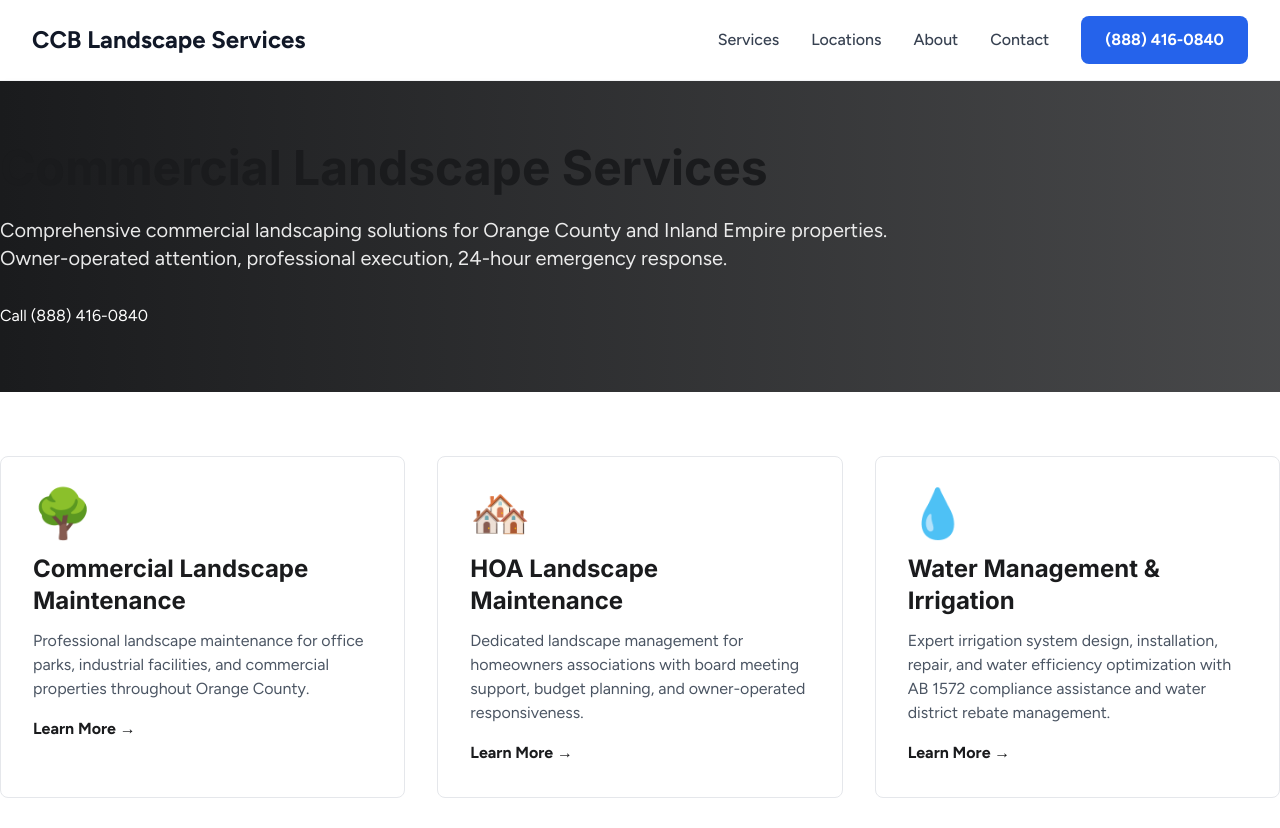
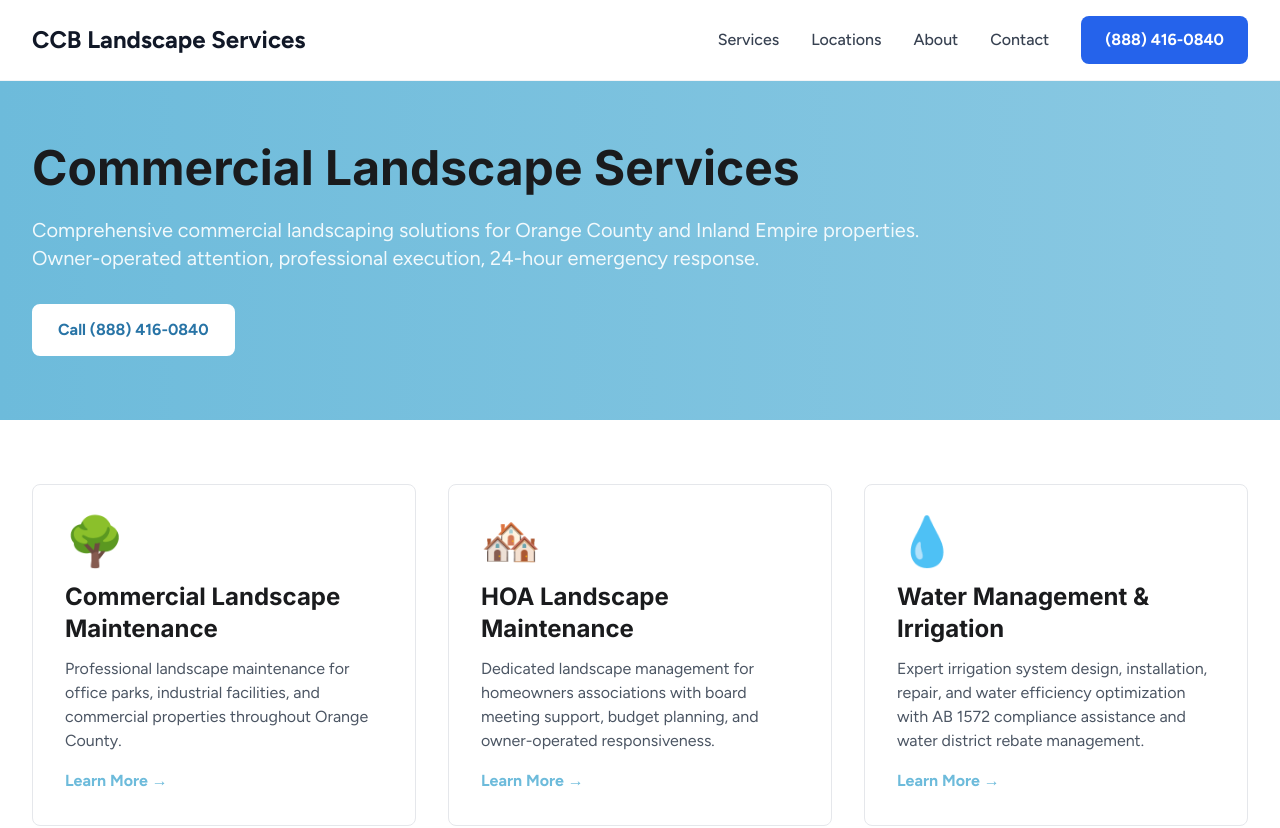
Before and after one commit to brandonkidd/CCBLandscape, a Next.js app: page /services in a window 1280 px wide. Shown: the top 828 px of the page. Built offline with nearby package versions, Linux system fonts and the light colour scheme.

Commit message:
FIX: Add missing CSS utility classes - buttons, containers, colors now work

```diff
--- a/app/globals.css
+++ b/app/globals.css
@@ -2,17 +2,21 @@
 @tailwind components;
 @tailwind utilities;
 
-/* Exact Framer template styling */
+/* Framer-inspired design system */
 @layer base {
   :root {
-    /* Exact font setup from Framer */
     --font-body: var(--font-figtree), -apple-system, BlinkMacSystemFont, 'Segoe UI', sans-serif;
     --font-heading: var(--font-inter), -apple-system, BlinkMacSystemFont, 'Segoe UI', sans-serif;
+
+    /* Brand colors */
+    --color-primary: #6DBBDB;
+    --color-primary-dark: #2874A6;
+    --color-accent: #059669;
   }
 
   body {
     font-family: var(--font-body);
-    color: rgb(26, 27, 29); /* Dark gray text */
+    color: rgb(26, 27, 29);
     line-height: 1.5;
     -webkit-font-smoothing: antialiased;
     -moz-osx-font-smoothing: grayscale;
@@ -21,12 +25,77 @@
   h1, h2, h3, h4, h5, h6 {
     font-family: var(--font-heading);
     font-weight: 700;
-    color: rgb(26, 27, 29); /* Dark text for headers */
+    color: rgb(26, 27, 29);
     line-height: 1.2;
   }
 }
 
-/* Clean transitions */
+/* Utility classes used throughout the site */
+@layer components {
+  .container-custom {
+    max-width: 1280px;
+    margin-left: auto;
+    margin-right: auto;
+    padding-left: 1rem;
+    padding-right: 1rem;
+  }
+
+  @media (min-width: 640px) {
+    .container-custom {
+      padding-left: 1.5rem;
+      padding-right: 1.5rem;
+    }
+  }
+
+  @media (min-width: 1024px) {
+    .container-custom {
+      padding-left: 2rem;
+      padding-right: 2rem;
+    }
+  }
+
+  .btn-primary {
+    display: inline-block;
+    background-color: var(--color-primary);
+    color: white;
+    font-weight: 600;
+    padding: 0.75rem 1.5rem;
+    border-radius: 0.5rem;
+    transition: all 0.2s ease;
+  }
+
+  .btn-primary:hover {
+    background-color: var(--color-primary-dark);
+    transform: translateY(-1px);
+  }
+
+  .btn-secondary {
+    display: inline-block;
+    background-color: white;
+    color: var(--color-primary-dark);
+    font-weight: 600;
+    padding: 0.75rem 1.5rem;
+    border-radius: 0.5rem;
+    transition: all 0.2s ease;
+    border: 2px solid white;
+  }
+
+  .btn-secondary:hover {
+    background-color: transparent;
+    color: white;
+    border-color: white;
+  }
+
+  .prose {
+    max-width: 65ch;
+  }
+
+  .prose p {
+    margin-bottom: 1.25rem;
+  }
+}
+
+/* Smooth transitions */
 @layer utilities {
   .transition-base {
     transition: all 0.2s cubic-bezier(0.4, 0, 0.2, 1);
--- a/tailwind.config.js
+++ b/tailwind.config.js
@@ -8,21 +8,32 @@ module.exports = {
   theme: {
     extend: {
       fontFamily: {
-        // Exact fonts from Framer template
         sans: ['var(--font-figtree)', '-apple-system', 'BlinkMacSystemFont', 'Segoe UI', 'sans-serif'],
         figtree: ['var(--font-figtree)'],
         inter: ['var(--font-inter)'],
       },
       colors: {
-        // Clean professional colors matching Framer
+        // CCB Brand Colors
         primary: {
-          DEFAULT: '#1a1b1d', // Dark text
-          light: '#6b7280', // Gray text
+          DEFAULT: '#6DBBDB', // Logo blue
+          dark: '#2874A6',
+          light: '#A8D5E2',
         },
         accent: {
-          green: '#059669', // Green CTA button
-          blue: '#3b82f6', // Blue accents
+          DEFAULT: '#059669', // Green
+          dark: '#047857',
         },
+        charcoal: '#5A5A5A',
+      },
+      backgroundColor: {
+        primary: '#6DBBDB',
+        'primary-dark': '#2874A6',
+        accent: '#059669',
+      },
+      textColor: {
+        primary: '#6DBBDB',
+        'primary-dark': '#2874A6',
+        accent: '#059669',
       },
     },
   },
```
Also changed, not shown: 1 other file (tests, documents, lock files or other folders).
